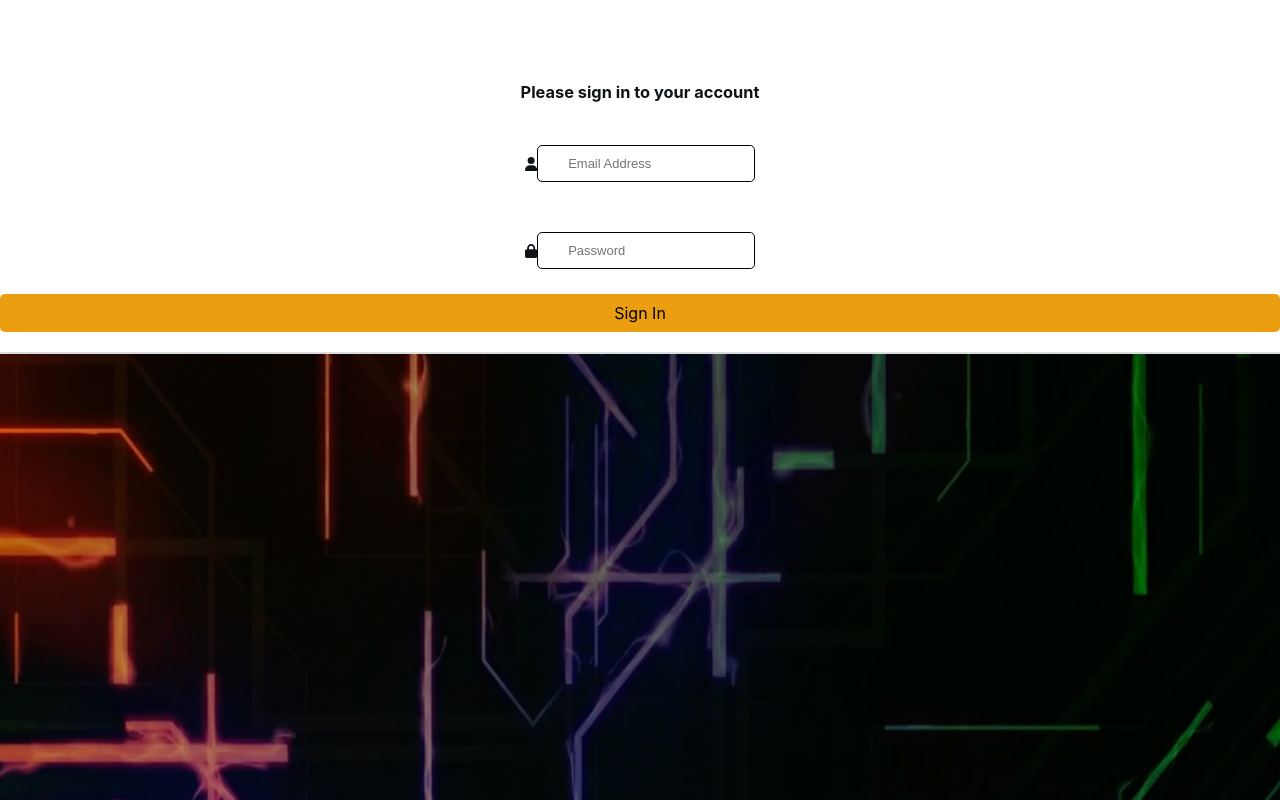
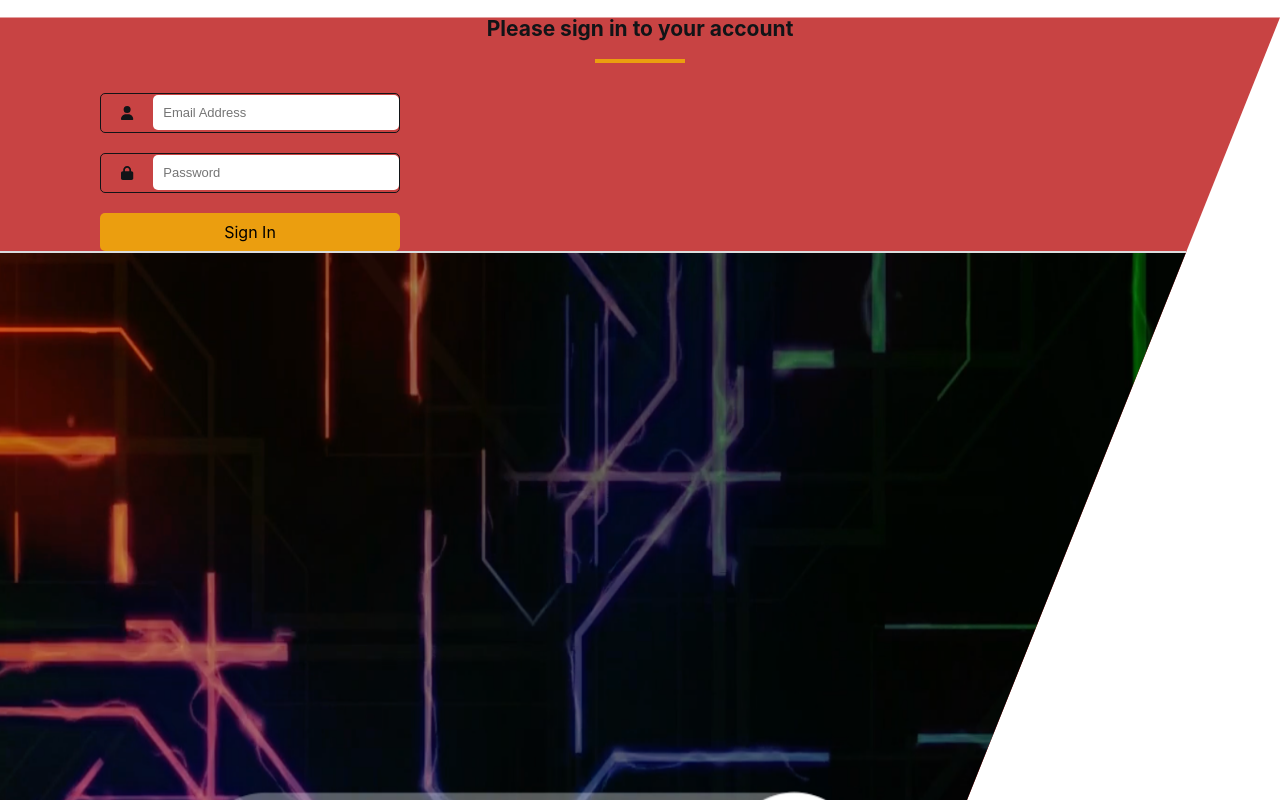
Before and after one commit to rebekahmw/saleslynk, a Next.js app: page / in a window 1280 px wide. Shown: the top 800 px of the page. Built offline with nearby package versions, Linux system fonts and the light colour scheme.

Commit message:
improved form design

```diff
--- a/components/forms/signin.form.tsx
+++ b/components/forms/signin.form.tsx
@@ -74,15 +74,10 @@ const SignIn = () => {
 
 	return (
 			<div className={style([home.Itemcontainer])}>
-				<svg
-					xmlns="http://www.w3.org/2000/svg"
-					width="303.483px"
-					height="56.311"
-					viewBox="0 0 303.483 56.311"
-				/>
-				<h3 style={{ textAlign: "center" }}>Please sign in to your account</h3>
-				<form className={style([form.form])}>
-					<div className={style([form.inputField])}>
+				<h2 style={{ textAlign: "center" }}>Please sign in to your account</h2>
+				<div className={style([form.orangeBlock])}></div>
+				<form className={style([form.container])}>
+					<div className={style([form.inputField, form.top])}>
 						<FontAwesomeIcon icon={faUser} />
 						<TextInput
 							name="email"
--- a/styles/buttons/Button.module.scss
+++ b/styles/buttons/Button.module.scss
@@ -8,7 +8,7 @@
 	border: none;
 	color: #000;
 	font-size: medium;
-	margin-bottom: 20px;
+	margin: auto;
 	transition: 1s;
 	cursor: pointer;
 	text-align: center;
@@ -64,4 +64,5 @@
 .submit {
 	background-color: colour("orange");
 	border-radius: 5px;
+	margin: 0px 100px 0px 100px;
 }
--- a/styles/forms/Form.module.scss
+++ b/styles/forms/Form.module.scss
@@ -4,16 +4,14 @@
 @import "../defaults.scss";
 
 .container {
-	display: flex;
-	align-items: center;
-	justify-content: center;
-	flex-direction: column;
-	background-color: rgb(187, 176, 176);
-	-webkit-clip-path: polygon(0 0, 100% 0, 75% 100%, 0 100%);
-	clip-path: polygon(0 0, 100% 0, 75% 100%, 0 100%);
-	width: 40%;
-	padding: 30px;
-	height: 100%;
+	width: 500px;
+}
+
+.orangeBlock {
+	margin: auto;
+	width: 90px;
+	height: 4px;
+	background-color: colour("orange");
 }
 
 .inputField {
@@ -21,6 +19,16 @@
 	flex-direction: row;
 	justify-content: center;
 	align-items: center;
+	height: 40px;
+	border-radius: 5px;
+	border: solid;
+	border-width: thin;
+	margin: 0px 100px 20px 100px;
+	padding-left: 20px;
+}
+
+.top {
+	margin-top: 30px;
 }
 
 .formItem {
@@ -28,12 +36,11 @@
 	flex-direction: row;
 	align-items: center;
 	justify-content: flex-start;
-	border-radius: 5px;
-	border: 1px solid #000;
 	padding-left: 20px;
 	transition: 1s;
 	line-height: 0;
 	margin: 25px 0;
+	width: 270px;
 }
 
 .formInput {
--- a/styles/home/home.module.scss
+++ b/styles/home/home.module.scss
@@ -7,6 +7,9 @@
     width: 100%;
     height: 100vh;
     position: relative;
+    background-color: rgb(200, 67, 67);
+    -webkit-clip-path: polygon(0 0, 100% 0, 75% 100%, 0 100%);
+    clip-path: polygon(0 0, 100% 0, 75% 100%, 0 100%);
     // @include breakMax("tablet") {
     //     flex-direction: column;
     //     display: flex;
```
